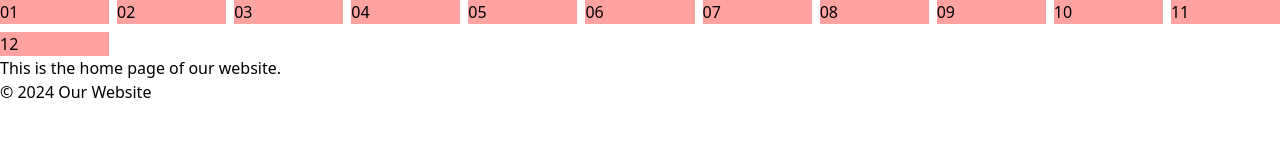
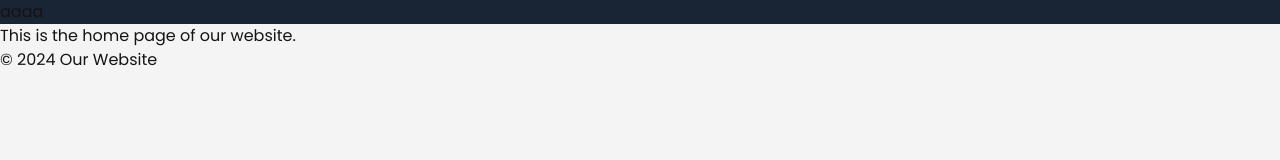
Before and after one commit to 1omarfaruq/weshop-ui, a plain HTML site: page home.html in a window 1280 px wide. Drawn offline with Linux system fonts and the light colour scheme.

Commit message:
Added Poopin fonts

```diff
--- /dev/null
+++ b/assets/font-style.css
@@ -0,0 +1,116 @@
+/* Regular Weight */
+@font-face {
+  font-family: "Poppins";
+  src: url("./Poppins-ExtraLight.ttf") format("truetype");
+  font-weight: 200;
+  font-style: normal;
+}
+
+@font-face {
+  font-family: "Poppins";
+  src: url("./Poppins-ExtraLightItalic.ttf") format("truetype");
+  font-weight: 200;
+  font-style: italic;
+}
+
+@font-face {
+  font-family: "Poppins";
+  src: url("./Poppins-Light.ttf") format("truetype");
+  font-weight: 300;
+  font-style: normal;
+}
+
+@font-face {
+  font-family: "Poppins";
+  src: url("./Poppins-LightItalic.ttf") format("truetype");
+  font-weight: 300;
+  font-style: italic;
+}
+
+@font-face {
+  font-family: "Poppins";
+  src: url("./Poppins-Regular.ttf") format("truetype");
+  font-weight: 400;
+  font-style: normal;
+}
+
+@font-face {
+  font-family: "Poppins";
+  src: url("./Poppins-Italic.ttf") format("truetype");
+  font-weight: 400;
+  font-style: italic;
+}
+
+@font-face {
+  font-family: "Poppins";
+  src: url("./Poppins-Medium.ttf") format("truetype");
+  font-weight: 500;
+  font-style: normal;
+}
+
+@font-face {
+  font-family: "Poppins";
+  src: url("./Poppins-MediumItalic.ttf") format("truetype");
+  font-weight: 500;
+  font-style: italic;
+}
+
+@font-face {
+  font-family: "Poppins";
+  src: url("./Poppins-SemiBold.ttf") format("truetype");
+  font-weight: 600;
+  font-style: normal;
+}
+
+@font-face {
+  font-family: "Poppins";
+  src: url("./Poppins-SemiBoldItalic.ttf") format("truetype");
+  font-weight: 600;
+  font-style: italic;
+}
+
+@font-face {
+  font-family: "Poppins";
+  src: url("./Poppins-Bold.ttf") format("truetype");
+  font-weight: 700;
+  font-style: normal;
+}
+
+@font-face {
+  font-family: "Poppins";
+  src: url("./Poppins-BoldItalic.ttf") format("truetype");
+  font-weight: 700;
+  font-style: italic;
+}
+
+@font-face {
+  font-family: "Poppins";
+  src: url("./Poppins-ExtraBold.ttf") format("truetype");
+  font-weight: 800;
+  font-style: normal;
+}
+
+@font-face {
+  font-family: "Poppins";
+  src: url("./Poppins-ExtraBoldItalic.ttf") format("truetype");
+  font-weight: 800;
+  font-style: italic;
+}
+
+@font-face {
+  font-family: "Poppins";
+  src: url("./Poppins-Black.ttf") format("truetype");
+  font-weight: 900;
+  font-style: normal;
+}
+
+@font-face {
+  font-family: "Poppins";
+  src: url("./Poppins-BlackItalic.ttf") format("truetype");
+  font-weight: 900;
+  font-style: italic;
+}
+
+body {
+  font-family: "Poppins", sans-serif;
+}
--- a/home.html
+++ b/home.html
@@ -30,36 +30,21 @@
     <!-- End:: Custom Styles -->
 
     <!-- Start:: Stylesheet Links -->
+    <link href="./assets/font-style.css" rel="stylesheet" />
     <link href="./assets/style.css" rel="stylesheet" />
     <!-- End:: Stylesheet Links -->
   </head>
 
-  <body>
-    <div class="svao-container">
-      <div
-        class="grid grid-cols-4 gap-2 sm:grid-cols-6 md:grid-cols-8 lg:grid-cols-10 xl:grid-cols-11 2xl:grid-cols-12"
-      >
-        <div class="bg-red-300">01</div>
-        <div class="bg-red-300">02</div>
-        <div class="bg-red-300">03</div>
-        <div class="bg-red-300">04</div>
-        <div class="bg-red-300">05</div>
-        <div class="bg-red-300">06</div>
-        <div class="bg-red-300">07</div>
-        <div class="bg-red-300">08</div>
-        <div class="bg-red-300">09</div>
-        <div class="bg-red-300">10</div>
-        <div class="bg-red-300">11</div>
-        <div class="bg-red-300">12</div>
-      </div>
-    </div>
+  <body class="bg-[var(--bg-off-white)] text-[var(--text-black)]">
     <!-- Start:: Header Section -->
     <header>
       <!-- Start:: Top Navigation Bar -->
-      <div class="top-nav">
-        <div></div>
-        <div></div>
-        <div></div>
+      <div class="bg-[var(--bg-blue)]">
+        <div class="svao-container">
+          <div class="">aaaa</div>
+          <div class=""></div>
+          <div class=""></div>
+        </div>
       </div>
       <!-- End:: Top Navigation Bar -->
 
```
Also changed, not shown: assets/Poppins-Black.ttf (added), assets/Poppins-BlackItalic.ttf (added), assets/Poppins-Bold.ttf (added), assets/Poppins-BoldItalic.ttf (added), assets/Poppins-ExtraBold.ttf (added), assets/Poppins-ExtraBoldItalic.ttf (added), assets/Poppins-ExtraLight.ttf (added), assets/Poppins-ExtraLightItalic.ttf (added), assets/Poppins-Italic.ttf (added), assets/Poppins-Light.ttf (added), assets/Poppins-LightItalic.ttf (added), assets/Poppins-Medium.ttf (added), assets/Poppins-MediumItalic.ttf (added), assets/Poppins-Regular.ttf (added), 3 more files.
